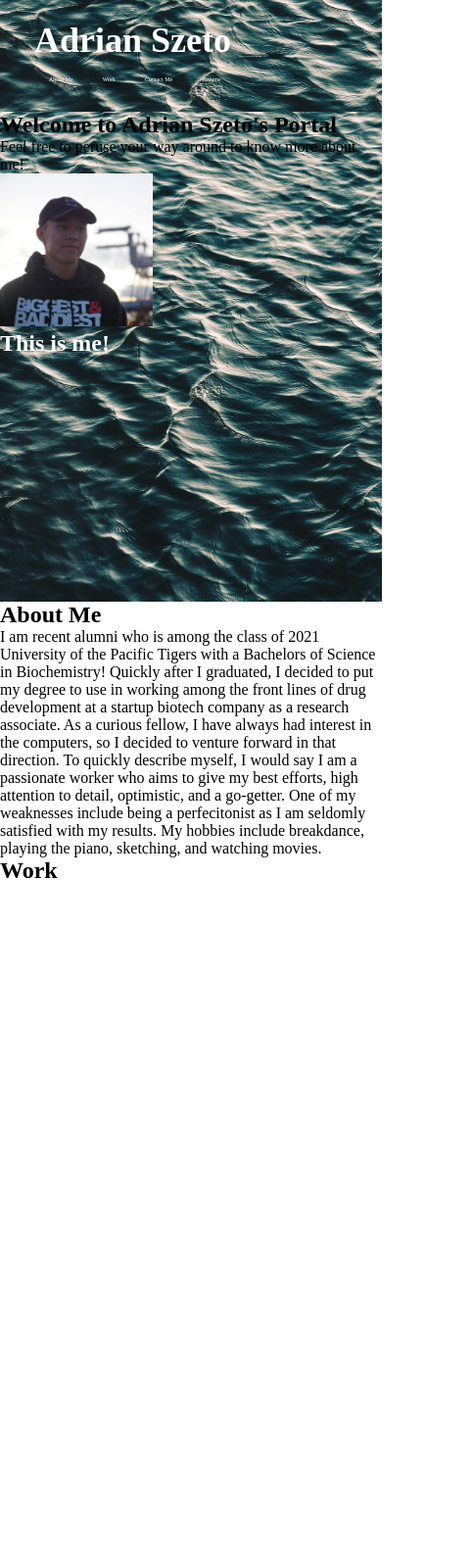
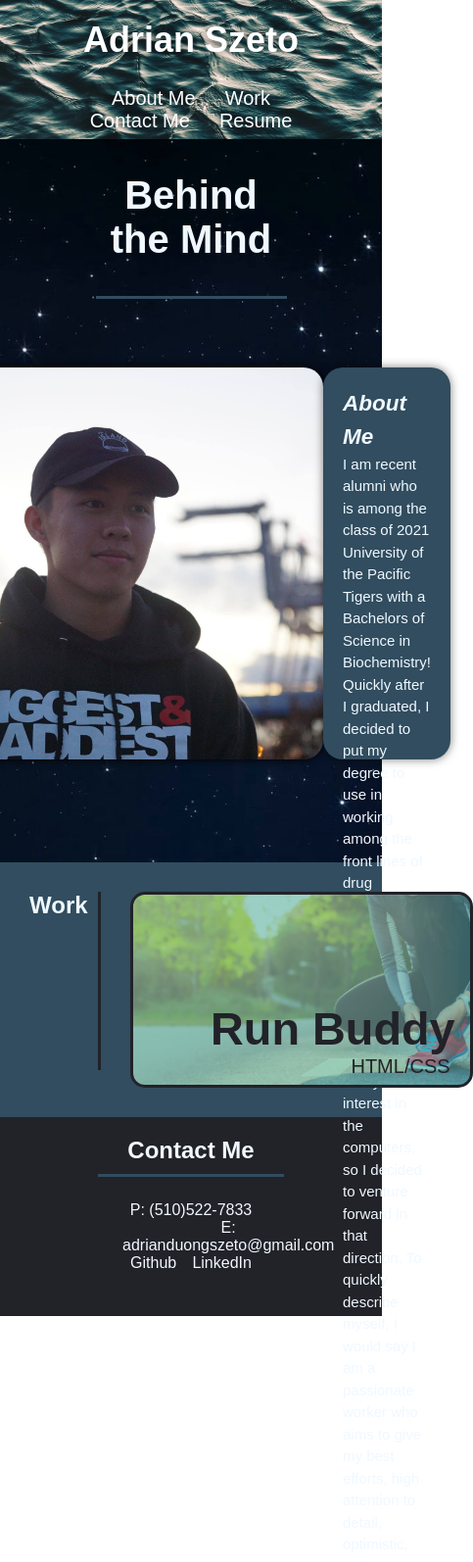
Before and after one commit to aszeto5/Szeto-Repo, a plain HTML site: page index.html in a window 390 px wide. Shown: the top 1594 px of the page at 98% size, 483 px wide, since content can reach past the window. Before the commit the page ends 902 px from the top, so only its background shows below. Drawn offline with Linux system fonts and the light colour scheme.

Commit message:
final touches

```diff
--- a/assets/css/style.css
+++ b/assets/css/style.css
@@ -5,17 +5,17 @@
 }
 
 :root {
-
+    --primary-color: rgb(49, 77, 95);
+    --secondary-color: rgb(34, 34, 41);
 }
 
 body {
-
+    font-family: Arial, Helvetica, sans-serif;
 }
 
 /* Header Styles */
 header {
     padding: 20px 35px;
-    background-color: rgb(10, 79, 143);
     display: flex;
     justify-content: space-between;
     flex-wrap: wrap;
@@ -63,28 +63,275 @@ header nav ul li a {
 }
 
 header nav ul li a:hover {
-    background: navy;
-    color: white;
+    background: var(--primary-color);
+    color: aliceblue;
     border-radius: 15px;
     text-shadow: none;
 }
 
 /* Hero Style */
 .hero {
-    background-image: url(../water-background.jpg);
+    background-image: url(../starry-space.jpg);
     background-size: cover;
     background-position: center;
-    display: flex;
-    justify-content: center;
-    flex-wrap: wrap;
-    align-items: flex-start;
+    padding-bottom: 35px;
+}
+
+.welcome {
+    color: aliceblue;
+    text-align: center;
+    padding: 35px 0 35px 0;
+    border-bottom: 3px solid var(--primary-color);
+    margin: auto;
+    width: 50%;
+    font-size: 250%;
 }
 
 .profile-pic {
-    color: white;
-    margin-bottom: 250px;
+    color: aliceblue;
+    margin: 70px;
+    display: flex;
+    justify-content: center;
+    align-items: center;
+
 }
 
 .profile-pic img {
-    width: 40%;
+    width: 400px;
+    height: 400px;
+    box-shadow: 0 0 10px rgba(0, 0, 0, 1);
+    border-radius: 20px;
 }
+
+.about-me {
+    text-align: left;
+    font-size: 15px;
+    background-color: var(--primary-color);
+    color: aliceblue;
+    padding: 20px;
+    width: 400px;
+    height: 400px;
+    line-height: 1.5;
+    box-shadow: 0 0 10px rgba(0, 0, 0, 0.5);
+    border-radius: 20px;
+}
+
+.yours-truly {
+    margin-left: 60%;
+}
+
+.section-title-intro {
+    font-style: italic;
+}
+
+/* Work Section */
+
+.section-title-secondary {
+    color: aliceblue;
+}
+
+.history {
+    background-color: var(--primary-color);
+    display: flex;
+    justify-content: space-between;
+}
+
+.history h2 {
+    border-right: 3px solid var(--secondary-color);
+    height: 70%;
+    margin: 30px;
+    padding-right: 10px;
+}
+
+.work-content img {
+    width: 350px;
+    height: 350px;
+}
+
+.work-content a {
+    text-decoration: none;
+}
+
+.work-content {
+    margin: 30px auto 30px auto;
+}
+
+.content-1 {
+    background-image: url(../hero-bg.jpg);
+    background-position: center;
+    background-size: cover;
+    width: 350px;
+    height: 200px;
+    border: 3.5px solid var(--secondary-color);
+    border-radius: 15px;
+    font-size: 40px;
+}
+
+.content-1:hover {
+    background-image: url(../hero-bg.jpg);
+    color: aliceblue;
+    border-radius: 15px;
+    opacity: 0.7;
+}
+
+.run-buddy {
+    color: var(--secondary-color);
+    text-align: right;
+    padding: 110px 15px 0px 0px;
+}
+
+.work-content p {
+    font-size: 20px;
+    color: var(--secondary-color);
+    text-align: right;
+    padding-right: 20px;
+}
+
+/* Contact Me */
+
+footer {
+    background-color: var(--secondary-color);
+    background-size: cover;
+    background-position: center;
+    color: aliceblue;
+    text-align: center;
+    width: 100%;
+    padding: 20px 100px;
+}
+
+footer h2 {
+    border-bottom: 3px solid var(--primary-color);
+    width: 50%;
+    margin: auto;
+    padding-bottom: 10px;
+}
+
+footer ul {
+    list-style-type: none;
+    display: flex;
+    justify-content: space-around;
+    flex-wrap: wrap;
+    padding: 25px;
+}
+
+footer a {
+    text-decoration: none;
+    color: aliceblue;
+}
+
+footer a:hover {
+    background-color: var(--primary-color);
+    border-radius: 15px;
+    padding: 10px 15px;
+}
+
+/* MEDIA QUERY FOR SMALLER DESKTOP SCREENS AND SMALLER */
+@media screen and (max-width: 980px) {
+    header {
+        padding-bottom: 0;
+        justify-content: center;
+        position: relative;
+    }
+
+    header h1 {
+        width: 100%;
+        text-align: center;
+    }
+
+    header nav ul {
+        margin-top: 20px;
+        width: 100%;
+        justify-content: center;
+    }
+
+    header nav ul li a {
+        font-size: 20px;
+    }
+
+    footer h2, footer div {
+        text-align: center;
+        width: 100%;
+    }
+
+    .hero-cta, .hero-form {
+        width: 100%;
+    }
+
+    .hero-cta {
+        text-align: center;
+    }
+
+    .section-title {
+        width: 80%;
+    }
+
+    .trainer {
+        flex: 0 70%;
+    }
+
+    .contact-info iframe {
+        flex: 1 100%;
+    }
+}
+
+/* MEDIA QUERY FOR TABLETS AND SMALLER */
+@media screen and (max-width:768) {
+    section {
+        padding: 30px 15px;
+    }
+
+    .step h3 {
+        flex: 1 100%;
+        text-align: center;
+    }
+
+    .step-info {
+        flex: 2 100%;
+        text-align: center;
+        justify-content: center;
+    }
+
+    .step-img {
+        flex: 0 32%;
+        margin-right: 0;
+        margin-top: 15px;
+        margin-bottom: 15px;
+    }
+
+    .step-text {
+        flex: 100%;
+    }
+
+}
+
+/* MEDIA QUERY FOR MOBILE PHONES AND SMALLER */
+@media screen and (max-width: 575px) {
+
+    .hero-form button {
+        width: 100%;
+    }
+
+    .section-title {
+        width: 95%;
+    }
+
+    .intro p {
+        width: 100%;
+    }
+
+    .trainer {
+        flex: 0 100%;
+    }
+
+    .contact-info {
+        text-align: center;
+    }
+
+    .contact-info > * {
+        flex: 0 100%;
+    }
+
+    .contact-form {
+        order: 3;
+    }
+}
--- a/index.html
+++ b/index.html
@@ -24,7 +24,7 @@
                     <a href="#contact-me">Contact Me</a>
                 </li>
                 <li>
-                    <a href="#Resume">Resume</a>
+                    <a href="">Resume</a>
                 </li>
             </ul>
         </nav>
@@ -32,36 +32,66 @@
 
     <!--Hero-->
     <section class="hero">
-        <div class="welcome">
-            <h2>Welcome to Adrian Szeto's Portal</h2>
-            <p>Feel free to peruse your way around to know more about me!</p>
+        <div id="about-me" class="flex-row">
+            <h1 class="welcome">Behind the Mind</h1>
+
         </div>
         <div class="profile-pic">
             <img src="./assets/das me.jpg" alt="Adrian looking ambitious and ready to work at your company" />
-            <h2 class="yours-truly">This is me!</h2>
-        </div>
-    </section>
-
-    <!--About Me-->
-    <section id="about-me" class="intro">
-        <div class="flex-row">
-            <h2 class="section-title primary">
+            <div class="about-me">
+                <h2 class="section-title-intro">
                     About Me
                 </h2>
-        </div>
-        <div class="flex-row">
                 <p>
                     I am recent alumni who is among the class of 2021 University of the Pacific Tigers with a Bachelors of Science in Biochemistry! Quickly after I graduated, I decided to put my degree to use in working among the front lines of drug development at a startup biotech company as a research associate. As a curious fellow, I have always had interest in the computers, so I decided to venture forward in that direction. To quickly describe myself, I would say I am a passionate worker who aims to give my best efforts, high attention to detail, optimistic, and a go-getter. One of my weaknesses include being a perfecitonist as I am seldomly satisfied with my results. My hobbies include breakdance, playing the piano, sketching, and watching movies.
                 </p>
             </div>
+        </div>
+
     </section>
+
+    <!--Work Section-->
 
     <section id="work" class="history">
         <div class="flex-row">
-            <h2 class="section-title secondary">
+            <h2 class="section-title-secondary">
                 Work
             </h2>
         </div>
+
+        <div class="work-content">
+            <div class="content-1">
+                <a href="https://github.com/aszeto5/run-buddy" img src="./assets/hero-bg.jpg" alt="model tying shoe in running gear">
+                    <h3 class="run-buddy">Run Buddy</h3>
+                    <p>HTML/CSS</p>
+                </a>
+            </div>
+        </div>
     </section>
+
+    <!--Footer-->
+
+    <footer id="contact-me">
+        <h2 class="section-title-secondary">
+            Contact Me
+        </h2>
+        <div>
+            <ul>
+                <li>
+                    P: (510)522-7833
+                </li>
+                <li>
+                    E: <a href="mailto:adrianduongszeto@gmail.com">adrianduongszeto@gmail.com</a>
+                </li>
+                <li>
+                    <a href="https://github.com/aszeto5">Github</a>
+                </li>
+                <li>
+                    <a href="https://www.linkedin.com/in/adrian-szeto-a5314b215/">LinkedIn</a>
+                </li>
+            </ul>
+        </div>
+    </footer>
+
 </body>
 </html>
```
Also changed, not shown: assets/hero-bg.jpg (added), assets/starry-space.jpg (added). Lines whose indentation alone changed are shown as unchanged.
